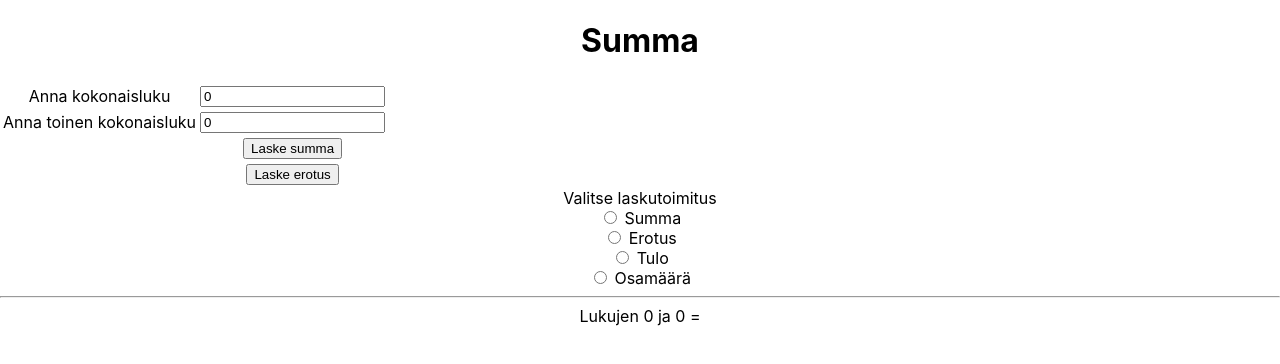
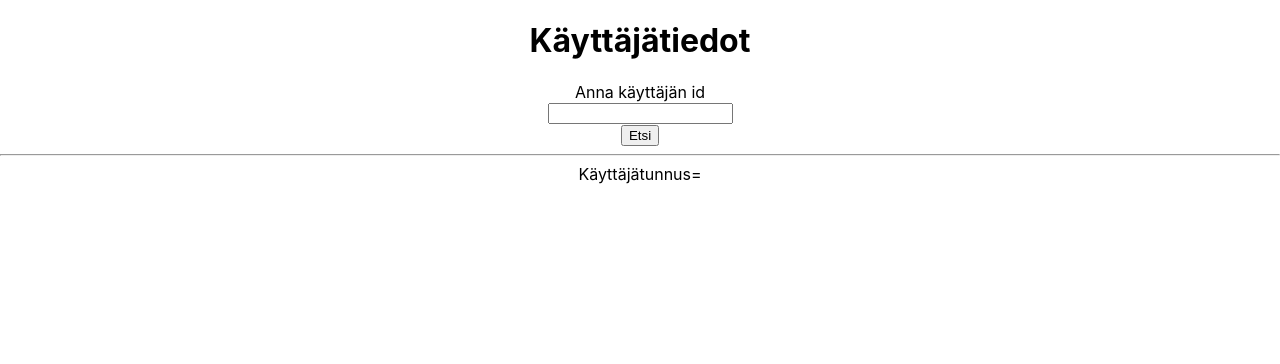
Before and after one commit to ambientia-academy-2023/react-laskin, a React (Create React App) app: page / in a window 1280 px wide. Shown: the top 364 px of the page. Built offline with nearby package versions, Linux system fonts and the light colour scheme.

Commit message:
kuva ruudulle

```diff
--- a/package.json
+++ b/package.json
@@ -6,6 +6,7 @@
     "@testing-library/jest-dom": "^5.16.5",
     "@testing-library/react": "^13.4.0",
     "@testing-library/user-event": "^13.5.0",
+    "axios": "^1.3.1",
     "react": "^18.2.0",
     "react-dom": "^18.2.0",
     "react-scripts": "5.0.1",
--- a/src/App.js
+++ b/src/App.js
@@ -1,11 +1,12 @@
 import './App.css';
 import Calulate from './Calculate';
+import User from './User';
 
 
 function App() {
   return (
     <div className="App">
-      <Calulate/>
+      <User/>
     </div>
   );
 }
--- /dev/null
+++ b/src/User.js
@@ -0,0 +1,43 @@
+import React, { useState } from 'react';
+import axios from 'axios';
+
+function User(){
+    const [id, setid] = useState('');
+    const [loading, setLoading] = useState(false);
+    const [isError, setIsError] = useState(false);
+    const [username, setusername] =useState('');
+    const [image_name, setimage_name]=useState('');
+
+    const getUserData=function(){
+        console.log("valittu id="+id);
+        setLoading(true);
+        setIsError(false);
+        axios.get('http://localhost:3000/user/'+id, {
+        })
+            .then(res => {
+                setLoading(false);
+                console.log(res.data.username);
+                console.log(res.data.image_name);
+                setusername(res.data.username);
+                setimage_name("http://localhost:3000/images/"+res.data.image_name);
+            }).catch(err => {
+                setLoading(false);
+                setIsError(true);
+            });
+    }
+
+    return (
+        <div>
+            <h1>Käyttäjätiedot</h1>
+            <label>Anna käyttäjän id</label> <br/>
+            <input onChange={e=>setid(e.target.value)}></input> <br/>
+            <button onClick={getUserData}>Etsi</button>
+            <hr/>
+            <label>Käyttäjätunnus={username}</label>
+            <br/>
+            <img src={image_name} width="200"/>
+        </div>
+    );
+}
+
+export default User;
```
Also changed, not shown: 1 other file (tests, documents, lock files or other folders).
